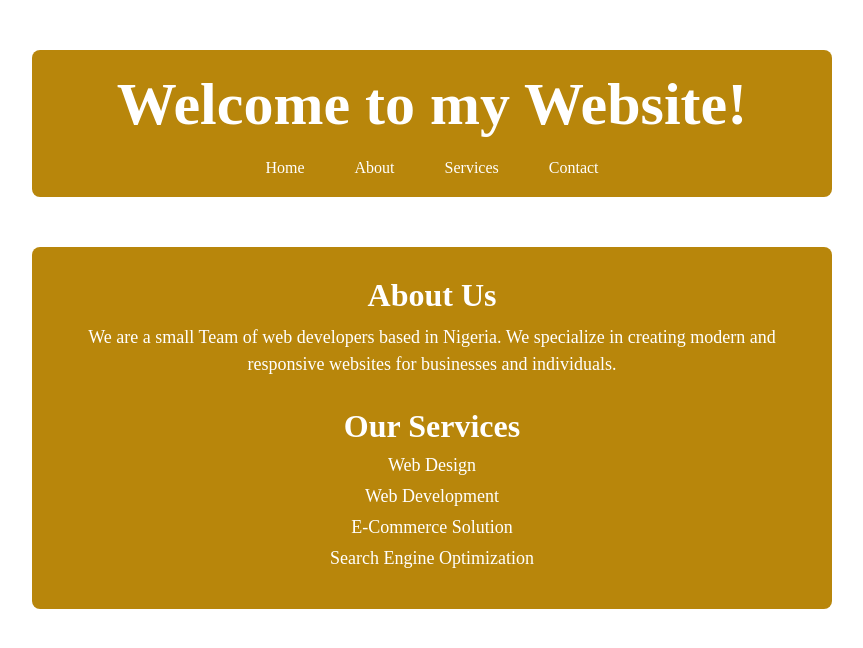
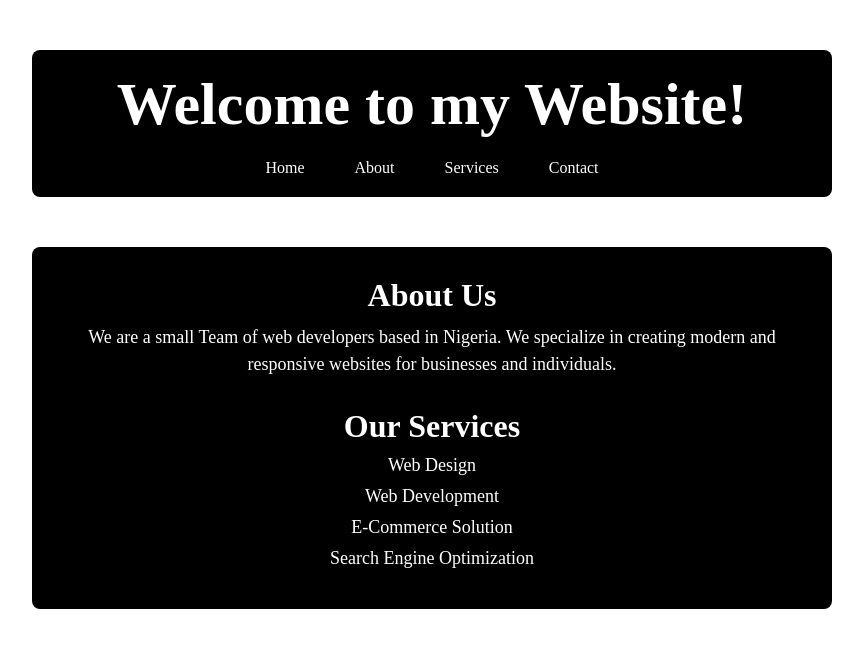
Before and after one commit to usiemeblessing/create-react-app, a React (Create React App) app: page / in a window 1280 px wide. Shown: the top 648 px of the page, without its empty margins (208-1071 px from the left). Built offline with nearby package versions, Linux system fonts and the light colour scheme.

Commit message:
modified App.js and Main.js

```diff
--- a/src/index.css
+++ b/src/index.css
@@ -11,7 +11,7 @@
 main {
 	width: 90%;
 	max-width: 800px;
-	background-color: darkgoldenrod;
+	background-color: black;
 	color: white;
 	margin: 50px auto;
 	text-align: center;
```
